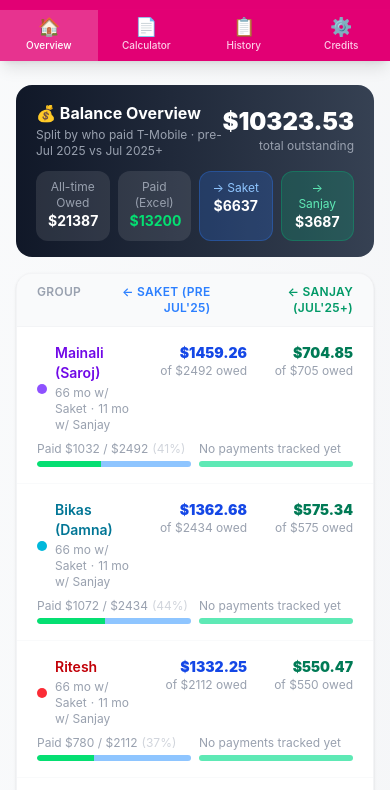
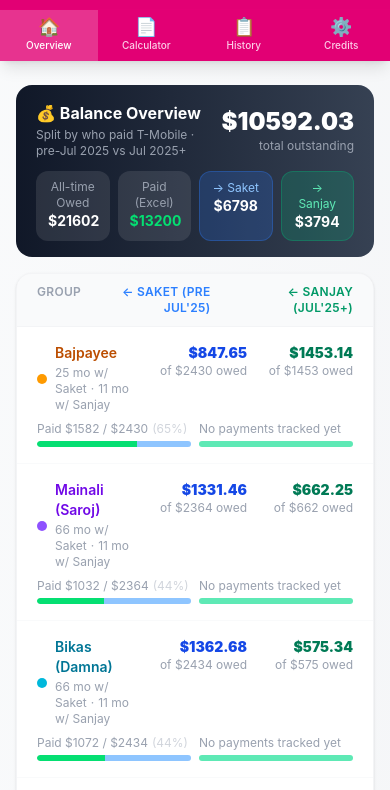
Before and after one commit to doctor69/mobile-bill-calculator, an Astro site: page / in a window 390 px wide. Shown: the part 54-844 px from the top of the page. Built offline with nearby package versions, Linux system fonts and the light colour scheme; Astro itself is replaced by a stand-in of ours; no server answers.

Commit message:
Apply Sapana/Bajpayee billing correction to all history months
creditConfigs (Jan 2024–Dec 2025) are now applied at runtime when enriching
historyData in App.tsx. Previously all records had credits=0; now the
correction is reflected in the displayed total for each affected group:
  • Mainali:  −$7.10/mo  (credits misapplied to Sapana's line)
  • Saket:    −$8.95/mo
  • Dari:     −$8.95/mo
  • Bajpayee: +$25.00/mo net (charged $37.50 − $12.50 share-back)

e.g. 2025-08/12 Mainali: $59.43 − $7.10 = $52.33
The expanded card shows "Credits Applied: −$7.10" (or "Billing Adj. (Sapana):
+$25.00" for Bajpayee) below the itemized line breakdown.

2026+ months are unaffected as the T-Mobile billing error was corrected by
Dec 2025; no adjustment needed there.

Co-Authored-By: Claude Sonnet 4.6 <noreply@anthropic.com>

```diff
--- a/src/components/App.tsx
+++ b/src/components/App.tsx
@@ -37,6 +37,36 @@ const TAB_SHORT: Record<Tab, string> = {
   credits:   'Credits',
 };
 
+/**
+ * Apply creditConfigs from DEFAULT_CONFIG to historyData person shares.
+ * Updates `credits`, `total`, and `balance` so the displayed total reflects
+ * the Sapana/Bajpayee billing correction (Jan 2024 – Dec 2025).
+ * The correction rows are surfaced via the existing credits/billing-adj display
+ * in Dashboard.tsx (person.credits > 0 or < 0).
+ */
+function applyCreditAdjustments(month: string, shares: PersonShare[]): PersonShare[] {
+  const { creditConfigs } = DEFAULT_CONFIG;
+
+  // Compute net monthly credit per group for this month
+  const active: Record<string, number> = {};
+  for (const c of creditConfigs) {
+    if (month < c.startDate || month > c.endDate) continue;
+    active[c.accountGroup] = (active[c.accountGroup] ?? 0) + c.monthlyCredit;
+  }
+
+  return shares.map(share => {
+    const net = active[share.accountGroup];
+    if (net === undefined) return share;
+    const r = (n: number) => Math.round(n * 100) / 100;
+    return {
+      ...share,
+      credits: r(share.credits + net),
+      total:   r(share.total   - net),
+      balance: r(share.balance - net),
+    };
+  });
+}
+
 export default function App() {
   const [tab, setTab] = useState<Tab>('dashboard');
   const [parsing, setParsing] = useState(false);
@@ -60,10 +90,13 @@ export default function App() {
     const stored = loadAllRecords();
     const historyMonths = new Set(HISTORY.map((h) => h.month));
 
-    // Enrich HISTORY records with per-line itemized breakdown from PDF data
+    // Enrich HISTORY records: per-line PDF breakdown + Sapana/Bajpayee credit correction
     const enrichedHistory = HISTORY.map((r) => ({
       ...r,
-      personShares: enrichPersonShares(r.month, r.personShares),
+      personShares: applyCreditAdjustments(
+        r.month,
+        enrichPersonShares(r.month, r.personShares),
+      ),
     }));
 
     // Show local data immediately while Gist loads
```
